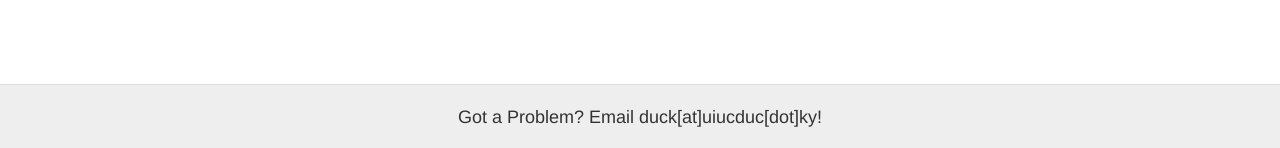
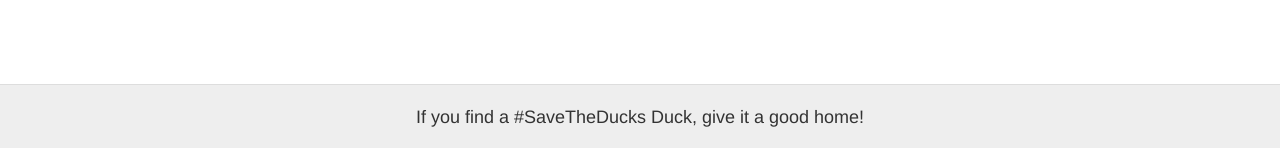
Before and after one commit to tanvibajpai/uiucducky, a Jekyll site: the page built from index.html, in a window 1280 px wide. Shown: the part 854-1002 px from the top of the page. Built offline with Jekyll 4.4.1, drawn with Linux system fonts in a browser that asks for light colours.

Commit message:
Update default.html

```diff
--- a/_layouts/default.html
+++ b/_layouts/default.html
@@ -46,7 +46,7 @@
     <div class="wrapper-footer">
       <div class="container">
         <footer class="footer">
-          Got a Problem? Email duck[at]uiucduc[dot]ky!
+          If you find a #SaveTheDucks Duck, give it a good home!
           {% include svg-icons.html %}
         </footer>
       </div>
```
